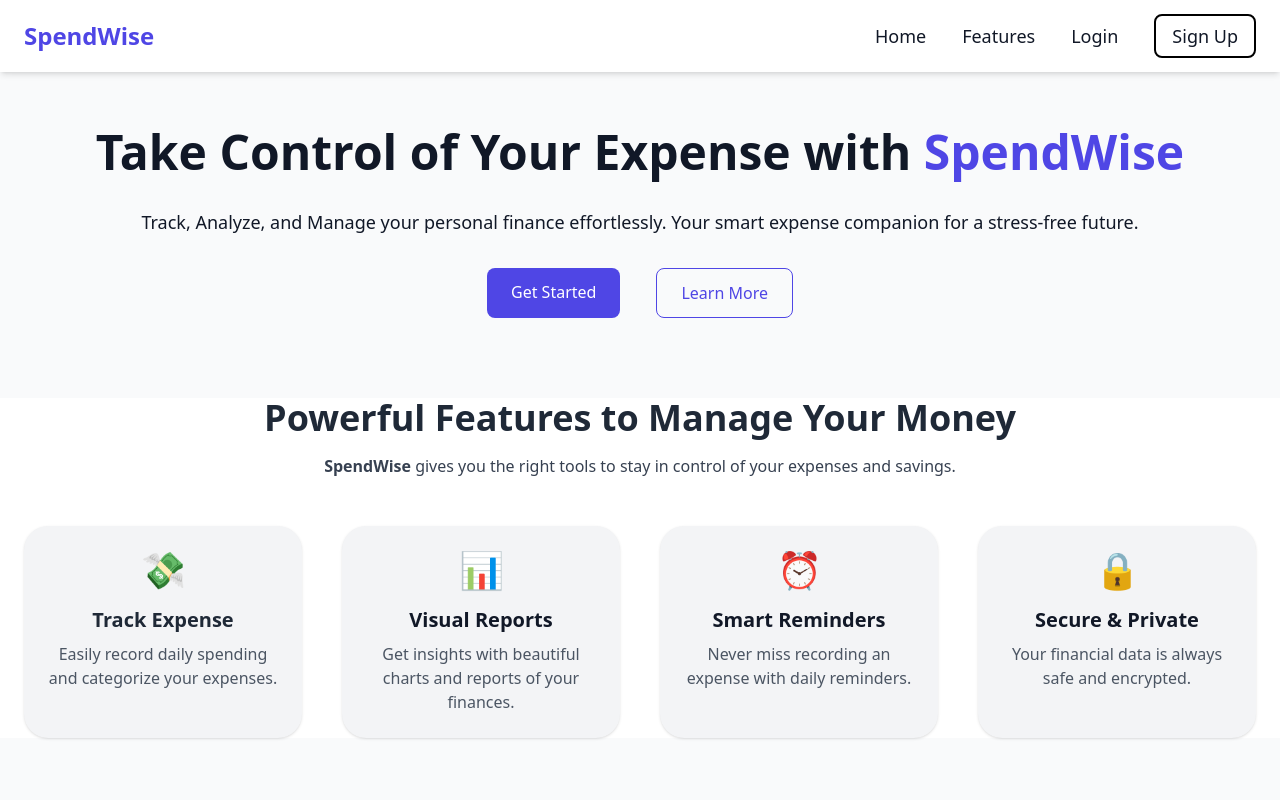
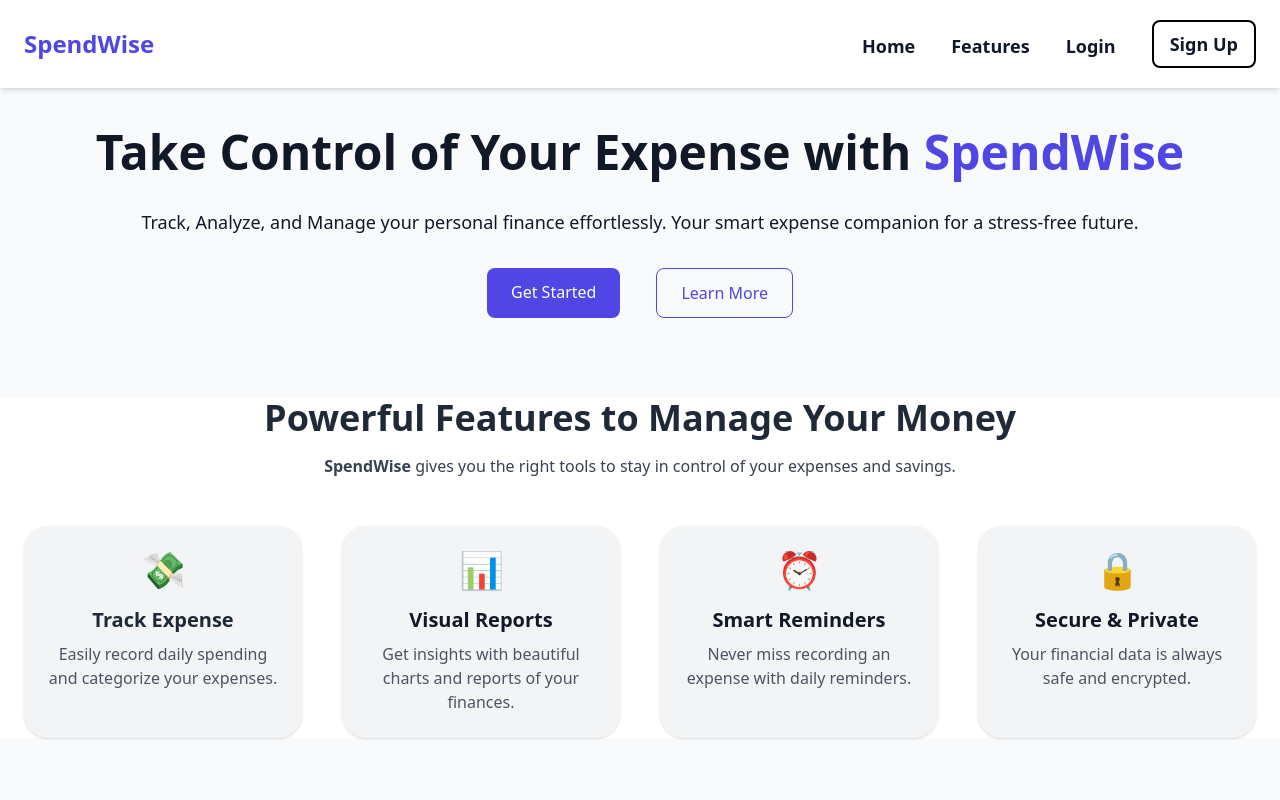
Before and after one commit to Dilju/SpendWise-frontend-client, a React (Vite) app: page / in a window 1280 px wide. Shown: the top 800 px of the page. Built offline with nearby package versions, Linux system fonts and the light colour scheme; no server answers.

Commit message:
Home page navbar updation : added Hamburger button

```diff
--- a/src/pages/Home.jsx
+++ b/src/pages/Home.jsx
@@ -1,41 +1,114 @@
+
 import { useNavigate } from "react-router-dom"
+import { useState } from "react"
 import { Footer } from "../components/Footer"
+
 export const Home = () => {
   const navigate = useNavigate()
-    return(
-        <div className='font-sans bg-gray-100 text-gray-900'>
+  const [isOpen, setIsOpen] = useState(false)
 
+  return (
+    <div className="font-sans bg-gray-100 text-gray-900">
       {/* NavBar */}
-        <header className='bg-white shadow-md fixed top-0 w-full z-50'>
-            <div className='max-w-7xl mx-auto px-6 py-5 flex justify-between items-center'>
-            <h1 className='text-2xl font-bold text-indigo-600'>SpendWise</h1>
-            <nav className='space-x-9 text-lg font-ligh'>
-                <a href='#' className='hover:text-indigo-600 transition'>Home</a>
-                <a href='#features' className='hover:text-indigo-600 transition'>Features</a>
-                <a href='/login' className='hover:text-indigo-600 transition'>Login</a>
-                <a href='/signup' className='border-2 border-black px-4 py-2 rounded-lg
-                hover:border-indigo-600 hover:text-white
-                hover:bg-indigo-600 transition
-                '>Sign Up</a>
+      <header className="bg-white shadow-md fixed top-0 w-full z-50">
+        <div className="max-w-7xl mx-auto px-6 py-5 flex justify-between items-center">
+          {/* Logo */}
+          <h1
+            className="text-2xl font-bold text-indigo-600 cursor-pointer"
+            onClick={() => navigate("/")}
+          >
+            SpendWise
+          </h1>
+
+          {/* Desktop navlinks */}
+          <nav className="space-x-9 text-lg font-semibold hidden md:flex">
+            <a href="#" className="hover:text-indigo-600 transition mt-3">
+              Home
+            </a>
+            <a href="#features" className="hover:text-indigo-600 transition mt-3">
+              Features
+            </a>
+            <a
+              onClick={() => navigate("/login")}
+              className="hover:text-indigo-600 transition cursor-pointer mt-3"
+            >
+              Login
+            </a>
+            <a
+              onClick={() => navigate("/signup")}
+              className="border-2 border-black px-4 py-2 rounded-lg hover:border-indigo-600 hover:text-white hover:bg-indigo-600 transition cursor-pointer"
+            >
+              Sign Up
+            </a>
           </nav>
+
+          {/* Hamburger button (only on mobile) */}
+          <button
+            className="md:hidden text-2xl focus:outline-none"
+            onClick={() => setIsOpen(!isOpen)}
+          >
+            {isOpen ? "✖" : "☰"}
+          </button>
         </div>
+
+        {/* Mobile navlinks */}
+        {isOpen && (
+          <div className="md:hidden flex flex-col space-y-2 mt-2 bg-indigo-50 px-6 py-4 shadow-md">
+            <a href="#" className="hover:text-indigo-600 transition">
+              Home
+            </a>
+            <a href="#features" className="hover:text-indigo-600 transition">
+              Features
+            </a>
+            <button
+              onClick={() => {
+                navigate("/login")
+                setIsOpen(false)
+              }}
+              className="hover:text-indigo-600 text-left"
+            >
+              Login
+            </button>
+            <button
+              onClick={() => {
+                navigate("/signup")
+                setIsOpen(false)
+              }}
+              className="border-2 border-black px-4 py-2 rounded-lg hover:border-indigo-600 hover:text-white hover:bg-indigo-600 transition text-left"
+            >
+              Sign Up
+            </button>
+          </div>
+        )}
       </header>
 
-
       {/* Hero section */}
-        <section className='bg-gray-50 pt-32 pb-20 text-center'>
-            <h1 className='text-4xl md:text-5xl font-bold text-grey-800'>Take Control of Your Expense with <span className='text-indigo-600'>SpendWise</span></h1>
-            <p className='mt-8 text-lg text-grey-600 max-w-5xl mx-auto'>Track, Analyze, and Manage your personal finance effortlessly.
-            Your smart expense companion for a stress-free future.
+      <section className="bg-gray-50 pt-32 pb-20 text-center">
+        <h1 className="text-4xl md:text-5xl font-bold text-grey-800">
+          Take Control of Your Expense with{" "}
+          <span className="text-indigo-600">SpendWise</span>
+        </h1>
+        <p className="mt-8 text-lg text-grey-600 max-w-5xl mx-auto">
+          Track, Analyze, and Manage your personal finance effortlessly. Your
+          smart expense companion for a stress-free future.
         </p>
-            <div className='mt-8 flex justify-center space-x-9'>
-            <a href='/signup' className='bg-indigo-600 text-white px-6 py-3 rounded-lg hover:bg-indigo-700'>Get Started</a>
-            <a href='#features' className='border border-indigo-600 text-indigo-600 px-6 py-3 rounded-lg hover:bg-indigo-100'>Learn More</a>
+        <div className="mt-8 flex justify-center space-x-9">
+          <a
+            href="/signup"
+            className="bg-indigo-600 text-white px-6 py-3 rounded-lg hover:bg-indigo-700 transition"
+          >
+            Get Started
+          </a>
+          <a
+            href="#features"
+            className="border border-indigo-600 text-indigo-600 px-6 py-3 rounded-lg hover:bg-indigo-100 transition"
+          >
+            Learn More
+          </a>
         </div>
       </section>
 
-
-
+      {/* Features, How it works, CTA, Footer (unchanged) */}
       {/* Features section */}
         <section id='features' className='bg-white py-15'>
             <div className='max-w-7xl mx-auto px-6 text-center'>
@@ -117,8 +190,7 @@ export const Home = () => {
 
 
 
-        {/* Footer */}
-        <Footer/>
+      <Footer />
     </div>
   )
 }
```
Lines whose indentation alone changed are shown as unchanged.
